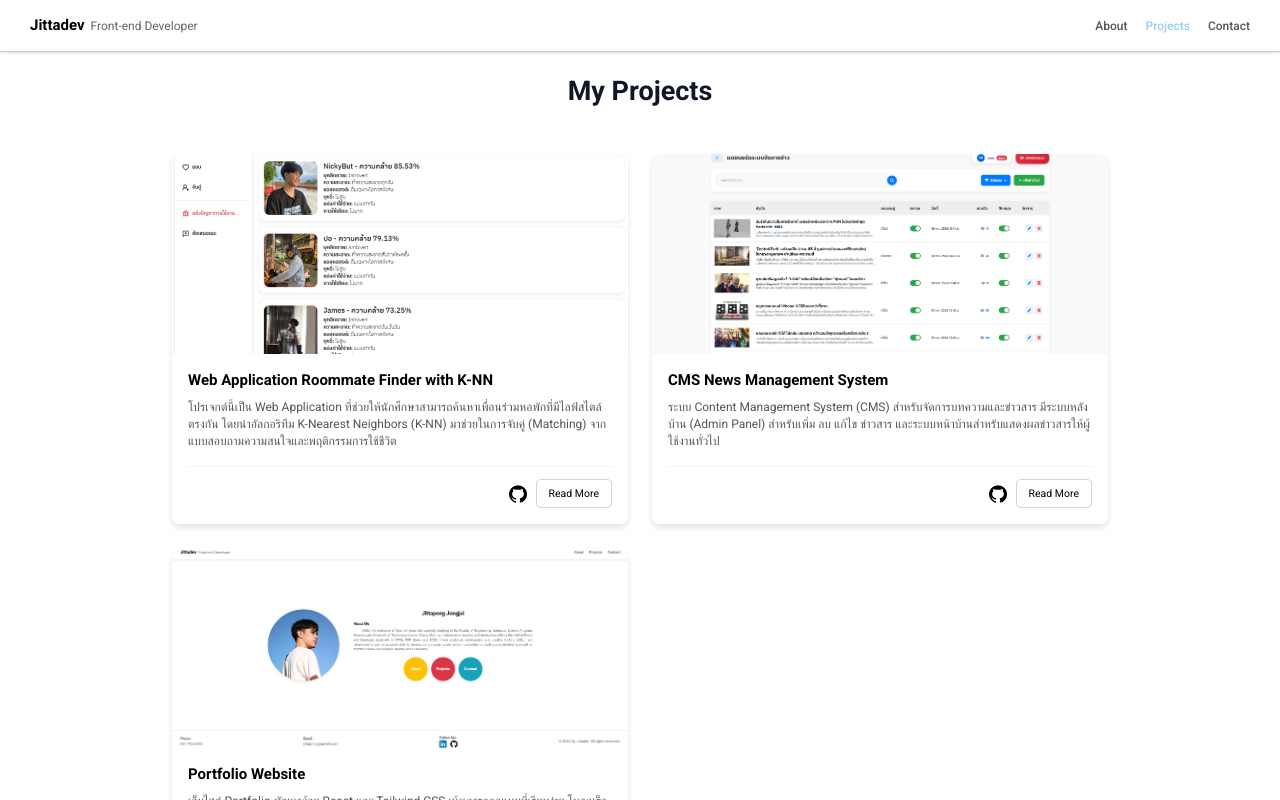
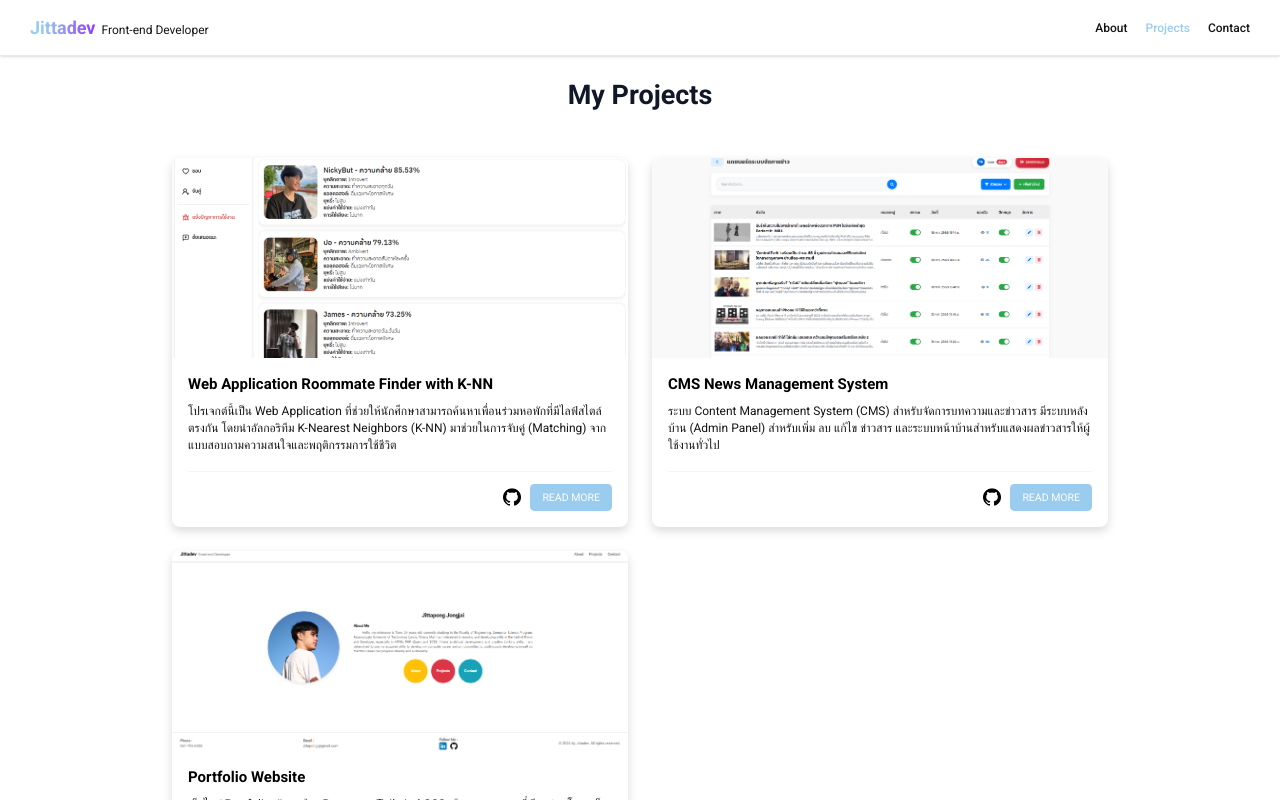
Before and after one commit to Jittapongj/Portfolio, a React (Vite) app: page / in a window 1280 px wide. Both pictures are taken after a click on the element "Projects". Shown: the top 800 px of the page. Built offline with nearby package versions, Linux system fonts and the light colour scheme.

Commit message:
refactor: setup global SCSS variables in Vite and apply to component styles

```diff
--- a/src/components/ui/card.jsx
+++ b/src/components/ui/card.jsx
@@ -26,7 +26,7 @@ export const ProjectCard = ({ title, description, image, gitUrl, onReadMore }) =
                     )}
                     <div
                         onClick={onReadMore}
-                        className="readmore text-sm px-4 py-2 border border-gray-300 rounded-md cursor-pointer hover:bg-black hover:text-white transition-colors"
+                        className="btn-primary text-sm px-4 py-2 border border-gray-300 rounded-md cursor-pointer hover:bg-black hover:text-white transition-colors"
                     >
                         Read More
                     </div>
--- a/src/styles/main.scss
+++ b/src/styles/main.scss
@@ -1 +1,3 @@
 @import "tailwind.css";
+@import "variables";
+@import "mixins";
--- a/src/styles/nav.scss
+++ b/src/styles/nav.scss
@@ -1,20 +1,25 @@
+@use 'variables' as *;
+
 #nav {
     padding: 1.25rem 2.5rem;
-    border-bottom: 1px solid #ccc;
-    background-color: white;
+    border-bottom: 1px solid $BorderColor;
+    background-color: $text-white;
     z-index: 999;
 
     .logo {
-        a {
+        .name {
             font-size: 1.5rem;
             font-weight: bold;
-            color: #333;
             cursor: pointer;
+            background-image: linear-gradient(90deg, $PrimaryColor 20%, $SecondaryColor 100%);
+					-webkit-background-clip: text;
+            		-webkit-text-fill-color: transparent;
+            		background-clip: text;
         }
 
         p {
             font-size: 1rem;
-            color: #666;
+            color: $FontColor;
         }
     }
 
@@ -22,16 +27,16 @@
         .nav-link {
             font-size: 1rem;
             font-weight: 500;
-            color: #555;
+            color: $FontColor;
             transition: color 0.3s ease;
             cursor: pointer;
 
             &:hover {
-                color: #99CCEE;
+                color: $PrimaryColor;
             }
 
             &.active {
-                color: #99CCEE;
+                color: $PrimaryColor;
             }
         }
     }
--- a/src/styles/ui/button.scss
+++ b/src/styles/ui/button.scss
@@ -1,26 +1,28 @@
-@use '../mixins' as *;
-
 .btn {
     display: inline-block;
     padding: 0.5rem 1rem;
-    background-color: #007bff;
-    color: #fff;
+    background-color: $PrimaryColor;
+    color: $text-white;
     border: none;
     border-radius: 4px;
     cursor: pointer;
     transition: background-color 0.3s ease;
 
     &-primary {
-        background-color: #007bff;
+        background-color: $PrimaryColor;
+        text-transform: uppercase;
+        border: none;
+        color: $text-white;
 
-        &:hover {
-            background-color: #0056b3;
-        }
+        // &:hover {
+        //     color: $text-white;
+        //     //background: linear-gradient(130deg, $PrimaryColor 20%, $SecondaryColor 100%);
+        // }
     }
 
     &-back {
         background-color: transparent;
-        color: #333;
+        color: $FontColor;
         position: absolute;
         left: -16rem;
         cursor: pointer;
@@ -39,27 +41,27 @@
     }
 
     &-readmore {
-        background-color: #99CCEE;
-        color: white;
-        border: 1px solid #ddd;
+        background-color: $PrimaryColor;
+        color: $text-white;
+        border: 1px solid $BorderColor;
         text-transform: uppercase;
         cursor: pointer;
 
         &:hover {
-            background-color: #e2e6ea;
+            background-color: $PrimaryHoverColor;
         }
     }
 
     &-github {
-        background-color: #333;
-        color: white;
-        border: 1px solid #ddd;
+        background-color: $PrimaryColor;
+        color: $text-white;
+        border: 1px solid $BorderColor;
         border-radius: 0.5rem;
         text-transform: uppercase;
         cursor: pointer;
 
         &:hover {
-            background-color: #555;
+            background-color: $PrimaryHoverColor;
         }
     }
 }
--- a/src/styles/ui/card.scss
+++ b/src/styles/ui/card.scss
@@ -1,11 +1,12 @@
 .card {
-    background-color: #fff;
+    background-color: $White;
     border-radius: 8px;
-    box-shadow: 0 4px 6px rgba(0, 0, 0, 0.1);
+    box-shadow: $Shadow;
     overflow: hidden;
     transition: transform 0.2s ease, box-shadow 0.2s ease;
 
     &-project {
+        cursor: pointer;
         .card-image {
             height: 200px;
         }
@@ -23,8 +24,18 @@
 
             .des {
                 font-size: 1rem;
-                color: #555;
+                color: $FontColor;
                 margin-bottom: 16px;
+            }
+        }
+        &:hover {
+            .card-body {
+                .title {
+                    background-image: linear-gradient(90deg, $PrimaryColor 20%, $SecondaryColor 100%);
+                    -webkit-background-clip: text;
+                    -webkit-text-fill-color: transparent;
+                    background-clip: text;
+                }
             }
         }
     }
@@ -39,19 +50,19 @@
         .card-label {
             font-size: 0.875rem;
             font-weight: bold;
-            color: #2563eb;
+            color: $SecondaryColor;
             text-transform: uppercase;
             margin-bottom: 4px;
         }
 
         .card-value {
             font-size: 1.125rem;
-            color: #333;
+            color: $FontColor;
         }
 
         &:hover {
             transform: translateY(-4px);
-            box-shadow: 0 6px 6px #99CCEE;
+            box-shadow: 0 6px 6px $PrimaryColor;
         }
     }
 }
--- a/vite.config.js
+++ b/vite.config.js
@@ -5,4 +5,14 @@ import tailwindcss from '@tailwindcss/vite'
 // https://vite.dev/config/
 export default defineConfig({
   plugins: [react(),tailwindcss()],
+  css: {
+    preprocessorOptions: {
+      scss: {
+        additionalData: `
+          @use "/src/styles/_variables.scss" as *;
+          @use "/src/styles/_mixins.scss" as *;
+        `
+      }
+    }
+  }
 })
```
